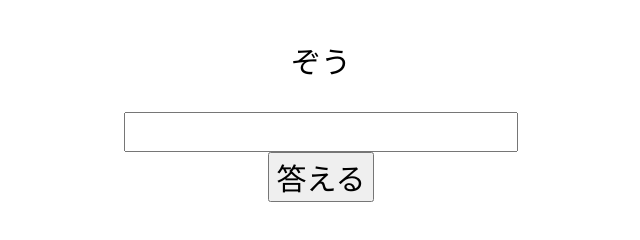
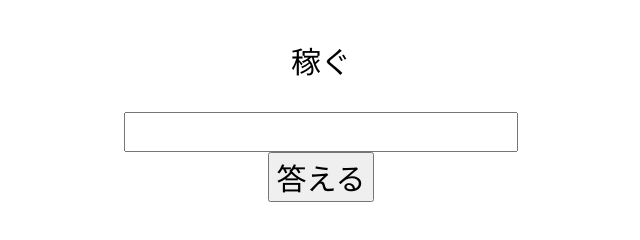
Before and after one commit to Rexyoda/Flashcard, a plain HTML site: page index.html in a window 1280 px wide. Shown: the full height of the page, 319-959 px from the left. Drawn offline with Linux system fonts and the light colour scheme.

Commit message:
一部変更

```diff
--- a/index.html
+++ b/index.html
@@ -3,7 +3,7 @@
     <head>
     <meta charset="utf-8">
 
-    <title>animal</title>
+    <title>animals</title>
 
     <link rel="stylesheet" href="css/main.css">
 </head>
--- a/js/main.js
+++ b/js/main.js
@@ -1,16 +1,16 @@
 'use strict';
 window.onload=()=>{
 	const animals=[
-		['ぞう','elephant'],
-		['しろくま','polarbear'],
-		['くじら','whale'],
-		['ペンギン','penguin'],
-		['ライオン','lion'],
-		['カンガルー','kangaroo'],
-		['ひと','human'],
-		['いぬ','dog'],
-		['ねこ','cat'],
-		['あり','ant'],
+		['稼ぐ','earn'],
+		['運賃','fare'],
+		['正式な','formal'],
+		['合う','suit'],
+		['心配して','worried'],
+		['気付いて','aware'],
+		['残額','balance'],
+		['中身','content'],
+		['持ち上げる','lift'],
+		['行事','occasion'],
 	];
 
 	const ja =document.getElementById('ja');
```
